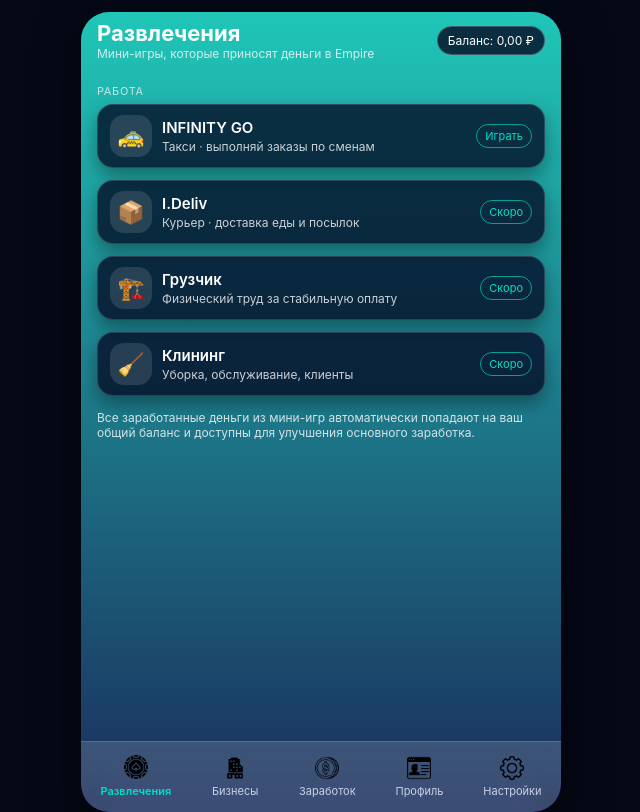
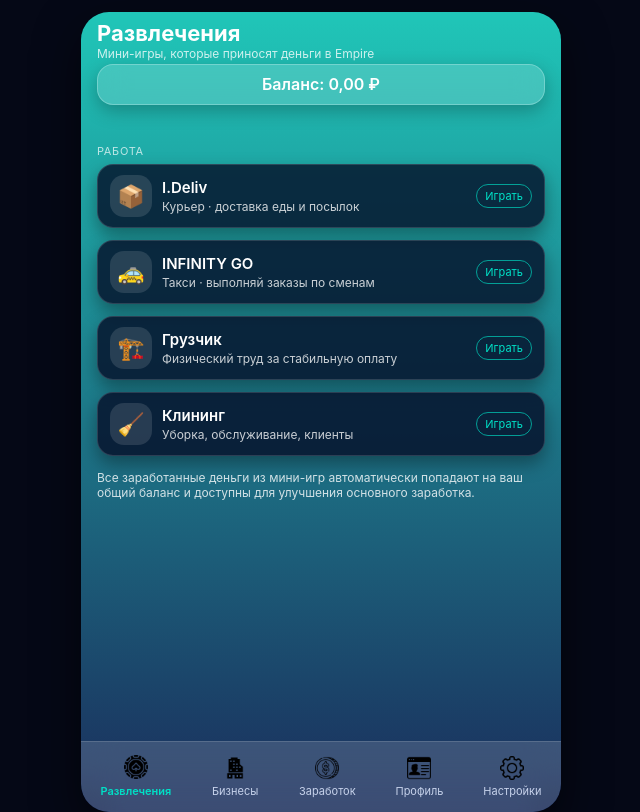
Before and after one commit to DandyTM/infinity-empire, a plain HTML site: page fun.html in a window 1280 px wide. Shown: the whole page, without its empty margins (319-959 px from the left). Drawn offline with Linux system fonts and the light colour scheme.

Commit message:
Add files via upload

```diff
--- a/fun.html
+++ b/fun.html
@@ -75,18 +75,37 @@
       opacity: 0.78;
     }
 
-    .balance-pill {
-      padding: 6px 10px;
-      border-radius: 999px;
-      background: rgba(5, 9, 36, 0.8);
-      border: 1px solid rgba(255,255,255,0.22);
-      font-size: 12px;
-      white-space: nowrap;
+    /* Большой блок баланса — как на главной/настройках */
+    .top-info {
+      position: absolute;
+      top: calc(env(safe-area-inset-top, 0px) + 52px);
+      left: 0;
+      right: 0;
+      display: flex;
+      gap: 10px;
+      padding: 0 16px;
+      z-index: 900;
     }
 
+    .info-box {
+      flex: 1;
+      background: rgba(255, 255, 255, 0.16);
+      backdrop-filter: blur(14px);
+      border-radius: 16px;
+      padding: 10px 12px;
+      font-size: clamp(13px, 3.5vw, 16px);
+      font-weight: 600;
+      color: #fff;
+      box-shadow: 0 6px 18px rgba(0,0,0,0.25);
+      border: 1px solid rgba(255,255,255,0.25);
+      text-align: center;
+      line-height: 1.2;
+    }
+
+    /* Основное содержимое */
     .screen-content {
       position: absolute;
-      top: calc(env(safe-area-inset-top, 0px) + 60px);
+      top: calc(env(safe-area-inset-top, 0px) + 120px);
       bottom: 70px;
       left: 0;
       right: 0;
@@ -221,14 +240,27 @@
         <div class="top-title">Развлечения</div>
         <div class="top-subtitle">Мини-игры, которые приносят деньги в Empire</div>
       </div>
-      <div class="balance-pill" id="topBalance">Баланс: 0.00 ₽</div>
     </div>
   </header>
+
+  <!-- Большой баланс как на главной/настройках -->
+  <div class="top-info">
+    <div class="info-box" id="balanceBox">Баланс: 0.00 ₽</div>
+  </div>
 
   <main class="screen-content">
     <div class="section-caption">Работа</div>
     <div class="game-grid">
-      <a href="games/taxi.html" class="game-card">
+      <a href="games/job-courier.html" class="game-card">
+        <div class="game-icon">📦</div>
+        <div class="game-main">
+          <div class="game-title">I.Deliv</div>
+          <div class="game-sub">Курьер · доставка еды и посылок</div>
+        </div>
+        <div class="game-tag">Играть</div>
+      </a>
+
+      <a href="games/job-taxi.html" class="game-card">
         <div class="game-icon">🚕</div>
         <div class="game-main">
           <div class="game-title">INFINITY GO</div>
@@ -237,31 +269,22 @@
         <div class="game-tag">Играть</div>
       </a>
 
-      <a href="games/courier.html" class="game-card">
-        <div class="game-icon">📦</div>
-        <div class="game-main">
-          <div class="game-title">I.Deliv</div>
-          <div class="game-sub">Курьер · доставка еды и посылок</div>
-        </div>
-        <div class="game-tag">Скоро</div>
-      </a>
-
-      <a href="games/loader.html" class="game-card">
+      <a href="games/job-loader.html" class="game-card">
         <div class="game-icon">🏗️</div>
         <div class="game-main">
           <div class="game-title">Грузчик</div>
           <div class="game-sub">Физический труд за стабильную оплату</div>
         </div>
-        <div class="game-tag">Скоро</div>
+        <div class="game-tag">Играть</div>
       </a>
 
-      <a href="games/cleaner.html" class="game-card">
+      <a href="games/job-cleaner.html" class="game-card">
         <div class="game-icon">🧹</div>
         <div class="game-main">
           <div class="game-title">Клининг</div>
           <div class="game-sub">Уборка, обслуживание, клиенты</div>
         </div>
-        <div class="game-tag">Скоро</div>
+        <div class="game-tag">Играть</div>
       </a>
     </div>
 
@@ -316,7 +339,7 @@
   function updateBalance() {
     const balRub = readRub('balance');
     const rate = rates[currency] || 1;
-    const el = document.getElementById('topBalance');
+    const el = document.getElementById('balanceBox');
     if (!el) return;
     el.textContent = 'Баланс: ' + fmt(balRub * rate) + ' ' + currency;
   }
```
